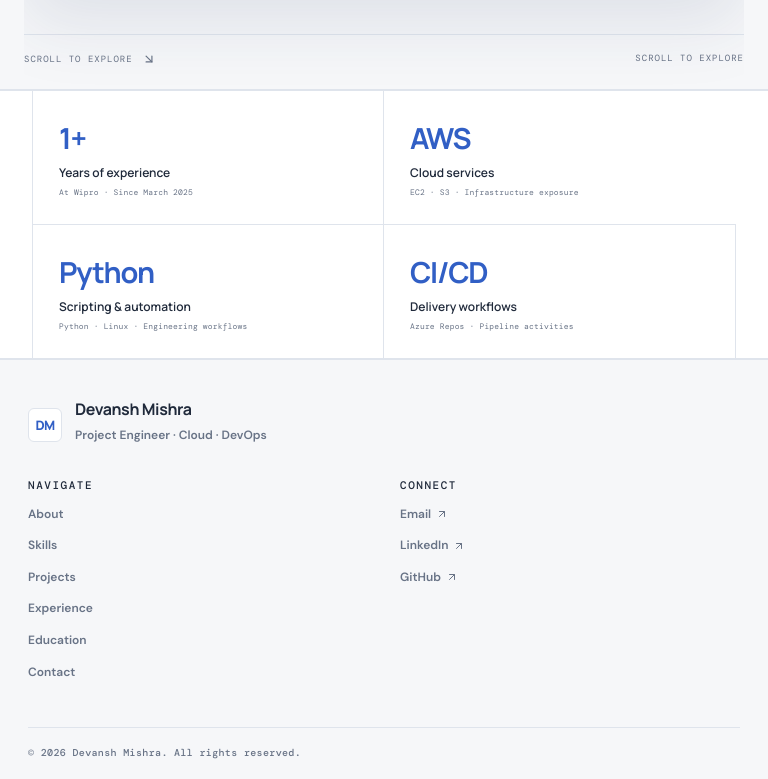
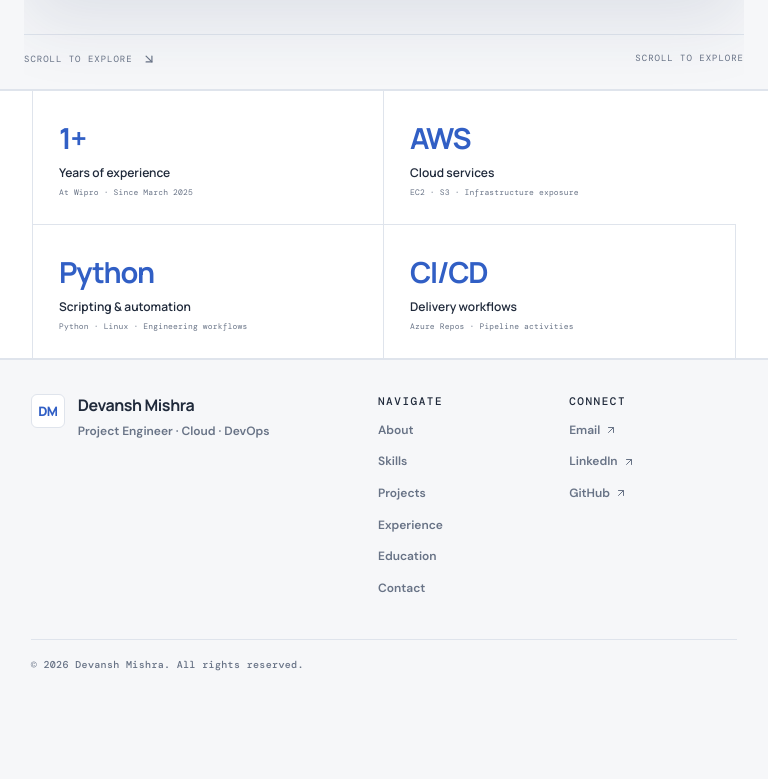
Before and after one commit to codewithdevanshh/portfolio-v2, a React (Vite) app: page /en in a window 768 px wide. Shown: the part 923-1702 px from the top of the page. After the commit the page ends 1614 px from the top, so only its background shows below. Built offline with nearby package versions, Linux system fonts and the light colour scheme.

Commit message:
Align footer columns on tablet layouts

```diff
--- a/src/styles.css
+++ b/src/styles.css
@@ -1725,3 +1725,45 @@ main,.header,.footer,.contact-banner,.section,.stats-band{
   min-width:0;
 }
 pre,code{max-width:100%}
+
+
+/* Tablet footer: keep brand, navigation and connect in three aligned columns */
+@media(min-width:768px) and (max-width:1100px){
+  .footer{
+    width:100%!important;
+    max-width:100%!important;
+    box-sizing:border-box!important;
+    grid-template-columns:minmax(0,1.35fr) minmax(105px,.7fr) minmax(105px,.7fr)!important;
+    align-items:start!important;
+    justify-items:stretch!important;
+    column-gap:clamp(18px,3vw,36px)!important;
+    row-gap:22px!important;
+    padding:34px clamp(24px,4vw,44px) 20px!important;
+    text-align:left!important;
+  }
+  .footer-brand{
+    grid-column:1!important;
+    justify-self:start!important;
+    align-items:flex-start!important;
+    justify-content:flex-start!important;
+    text-align:left!important;
+    min-width:0!important;
+  }
+  .footer-brand>div{text-align:left!important;min-width:0}
+  .footer-nav{
+    grid-column:auto!important;
+    justify-self:start!important;
+    align-items:flex-start!important;
+    text-align:left!important;
+    min-width:0!important;
+  }
+  .footer-nav a{white-space:nowrap}
+  .footer-bottom{
+    grid-column:1/-1!important;
+    width:100%!important;
+    justify-content:space-between!important;
+    text-align:left!important;
+    flex-wrap:wrap;
+    gap:8px 18px;
+  }
+}
```
